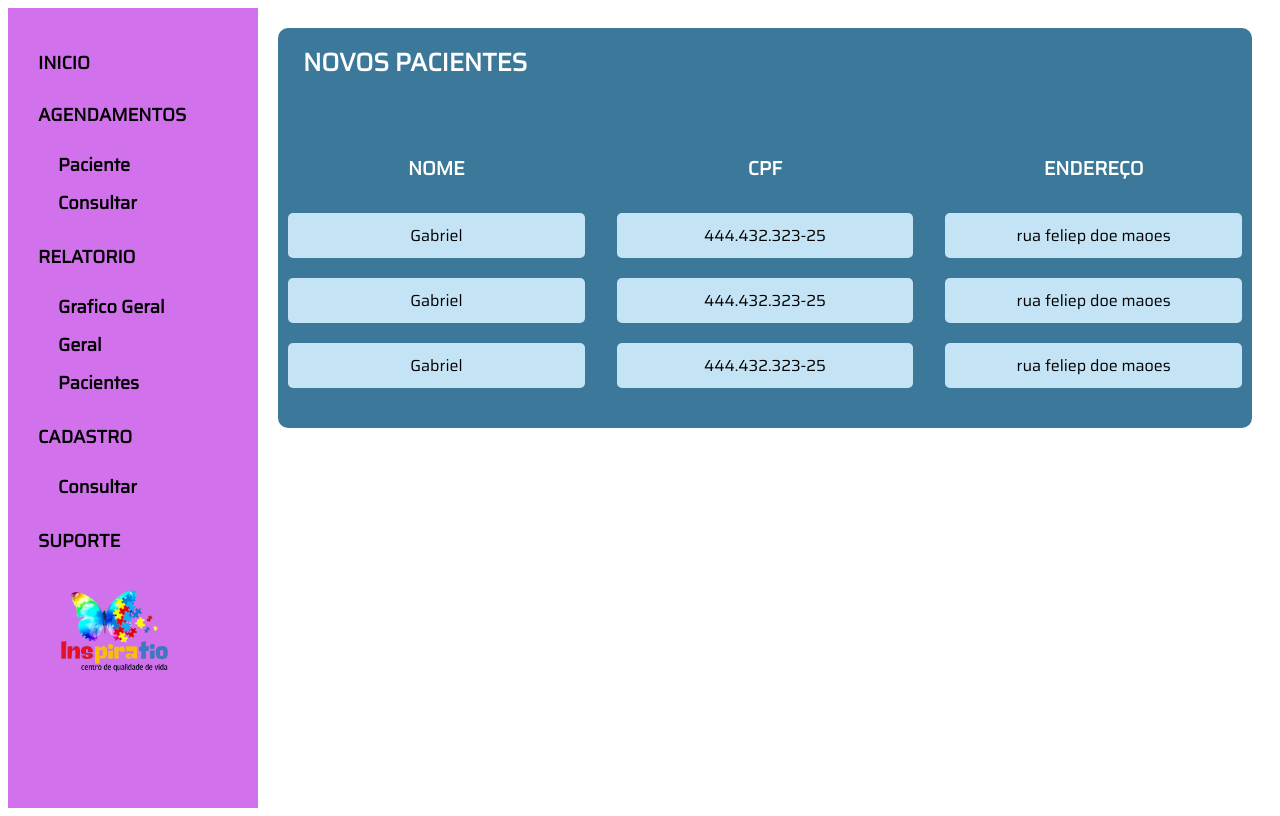
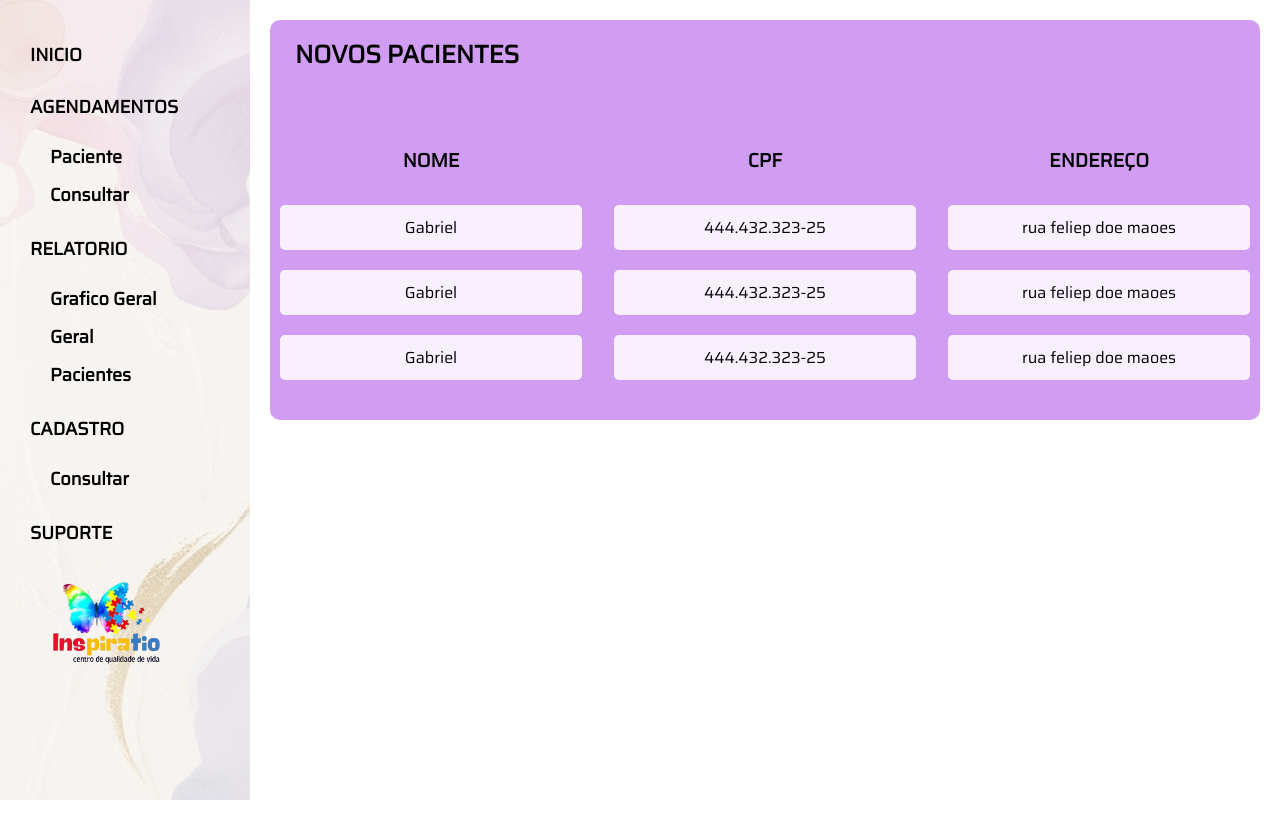
Before and after one commit to CodeInnove/Inspiratio, an Angular app: page / in a window 1280 px wide. Built offline with nearby package versions, Linux system fonts and the light colour scheme; a web font is replaced by a local one.

Commit message:
alteracoes na tela de inicio

```diff
--- a/angular.json
+++ b/angular.json
@@ -32,6 +32,7 @@
               }
             ],
             "styles": [
+              "@angular/material/prebuilt-themes/azure-blue.css",
               "src/styles.scss"
             ],
             "scripts": [],
@@ -96,6 +97,7 @@
               }
             ],
             "styles": [
+              "@angular/material/prebuilt-themes/azure-blue.css",
               "src/styles.scss"
             ],
             "scripts": []
--- a/src/app/app.component.ts
+++ b/src/app/app.component.ts
@@ -1,5 +1,6 @@
 import { Component } from '@angular/core';
 import { RouterOutlet } from '@angular/router';
+import { MatIconModule } from '@angular/material/icon';
 
 @Component({
   selector: 'app-root',
--- a/src/app/app.config.ts
+++ b/src/app/app.config.ts
@@ -3,7 +3,8 @@ import { provideRouter } from '@angular/router';
 
 import { routes } from './app.routes';
 import { provideClientHydration } from '@angular/platform-browser';
+import { provideAnimationsAsync } from '@angular/platform-browser/animations/async';
 
 export const appConfig: ApplicationConfig = {
-  providers: [provideZoneChangeDetection({ eventCoalescing: true }), provideRouter(routes), provideClientHydration()]
+  providers: [provideZoneChangeDetection({ eventCoalescing: true }), provideRouter(routes), provideClientHydration(), provideAnimationsAsync()]
 };
--- a/src/app/modules/mainpage/pages/home/home.component.scss
+++ b/src/app/modules/mainpage/pages/home/home.component.scss
@@ -8,7 +8,7 @@
     font-family: "Saira", sans-serif;
   }
 
-  body{
+  body {
     height: 100vh;
   }
 
@@ -18,18 +18,29 @@
   }
 
 
-
-
-
   .sidebar {
     width: 250px;
     height: 100vh;
-    background-color: #ca5ae9da;
+    position: relative;
+    background-size: cover;
     padding: 20px;
-    color: white;
     border-right: 2px;
     top: 0;
     left: 0;
+
+    &::before{
+    content: "";
+    position: absolute;
+    top: 0;
+    left: 0;
+    right: 0;
+    bottom: 0;
+    background-image: url("/leo2.jpg");
+    background-size: cover;     // Ajuste da imagem
+    background-position: center; // Centraliza a imagem
+    opacity: 0.5;               // Define a opacidade da imagem de fundo
+    z-index: -1;
+    }
 
     p {
       font-size: 18px;
@@ -39,7 +50,7 @@
       color: #000000;
 
       &:hover {
-        color: #fff;
+        color: #aa4ee7;
         cursor: pointer;
         transition: 0.3s;
       }
@@ -71,7 +82,7 @@
 
           &:hover {
             cursor: pointer;
-            color: #ecf0f1;
+            color: #aa4ee7;
           }
         }
       }
@@ -87,14 +98,14 @@
   .novos-pacientes{
     display: grid;
     grid-template-columns: repeat(auto-fill, minmax(200px, 1 fr));
-    background-color: rgb(59, 120, 153);
+    background-color: #aa4ee78c;
     gap: 20px;
     height: 400px;
     border-radius: 10px;
    h1{
     flex: 1;
     padding: 15px 0 0 25px;
-    color: #fff;
+    color: #000000;
     font-size: 25px;
     font-family: "Saira", sans-serif;
    }
@@ -119,7 +130,7 @@
     flex: 1;
     text-align: center;
     padding: 10px;
-    color: #fff;
+    color: #000000;
     font-size: 1.2rem;
     text-transform: uppercase;
     font-weight: bold;
@@ -129,7 +140,7 @@
     flex: 1;
     text-align: center;
     padding: 10px;
-    background-color: rgb(196, 228, 245);
+    background-color: #ffffffdc;
     border-radius: 5px;
   }
 
--- a/src/index.html
+++ b/src/index.html
@@ -6,6 +6,8 @@
   <base href="/">
   <meta name="viewport" content="width=device-width, initial-scale=1">
   <link rel="icon" type="image/x-icon" href="favicon.ico">
+  <link href="https://fonts.googleapis.com/css2?family=Roboto:wght@300;400;500&display=swap" rel="stylesheet">
+  <link href="https://fonts.googleapis.com/icon?family=Material+Icons" rel="stylesheet">
 </head>
 <body>
   <app-root></app-root>
--- a/src/styles.scss
+++ b/src/styles.scss
@@ -1 +1,4 @@
 /* You can add global styles to this file, and also import other style files */
+
+html, body { height: 100%; }
+body { margin: 0; font-family: Roboto, "Helvetica Neue", sans-serif; }
```
Also changed, not shown: package.json (line endings or trailing spaces).
